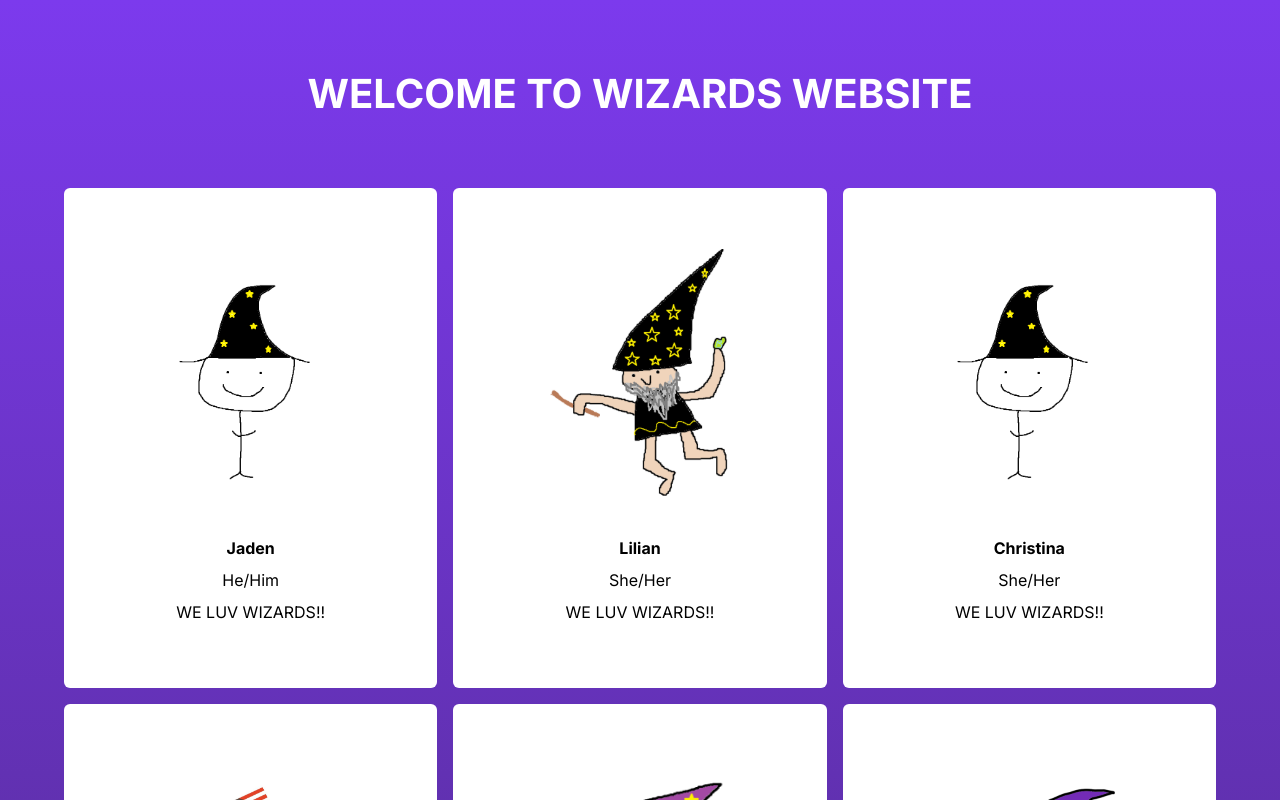
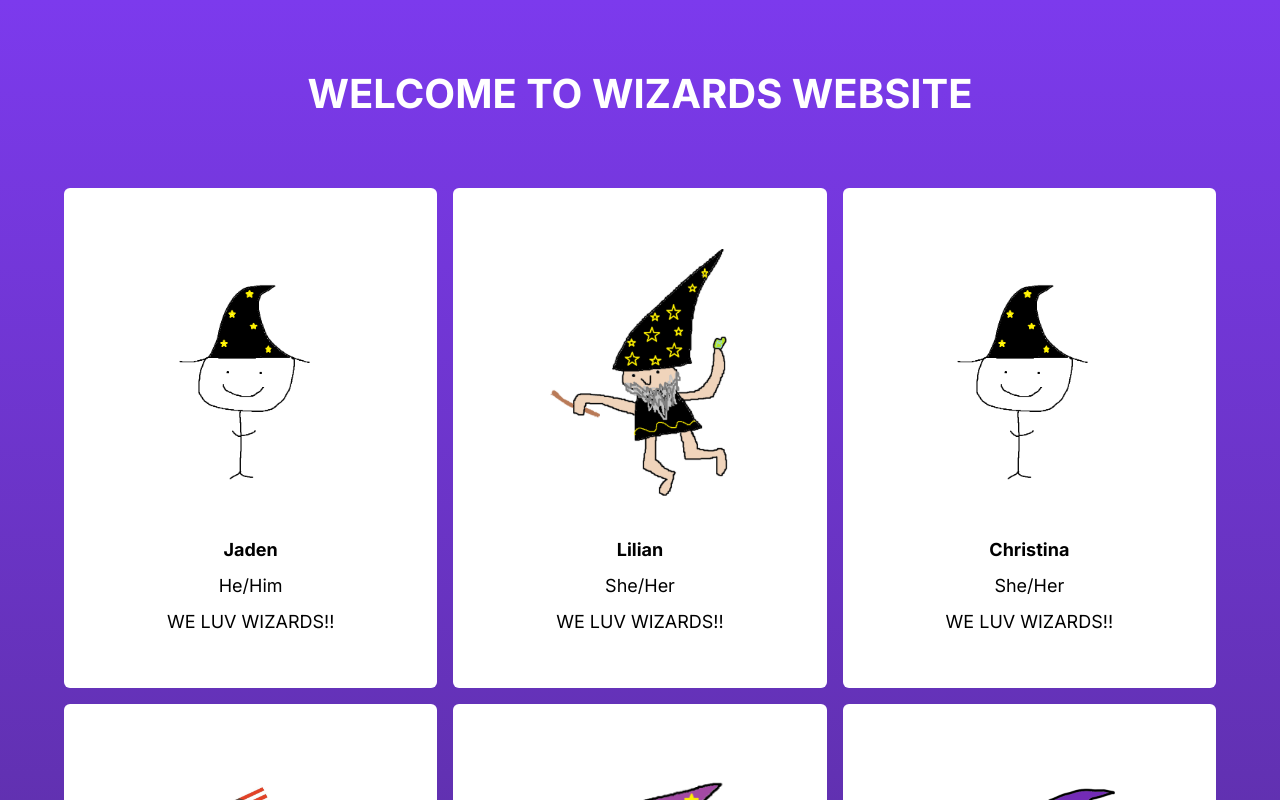
Before and after one commit to joshiosimoe/wizards-website, a Next.js app: page / in a window 1280 px wide. Shown: the top 800 px of the page. Built offline with nearby package versions, Linux system fonts and the light colour scheme.

Commit message:
Text Resize Attempt #1

```diff
--- a/src/app/components/WizardCards.tsx
+++ b/src/app/components/WizardCards.tsx
@@ -4,7 +4,7 @@ import Image from "next/image"
 
 const WizardCards = (props:any) => {
     return(
-        <div className="bg-white h-[500px] rounded-md flex flex-col items-center p-10 gap-2">
+        <div className="bg-white h-[500px] rounded-md flex flex-col items-center p-10 gap-2 text-lg text-wrap">
             <div className="grid place-items-center h-[300px]">
                 <Image
                 src={props.wizardURL}
```
